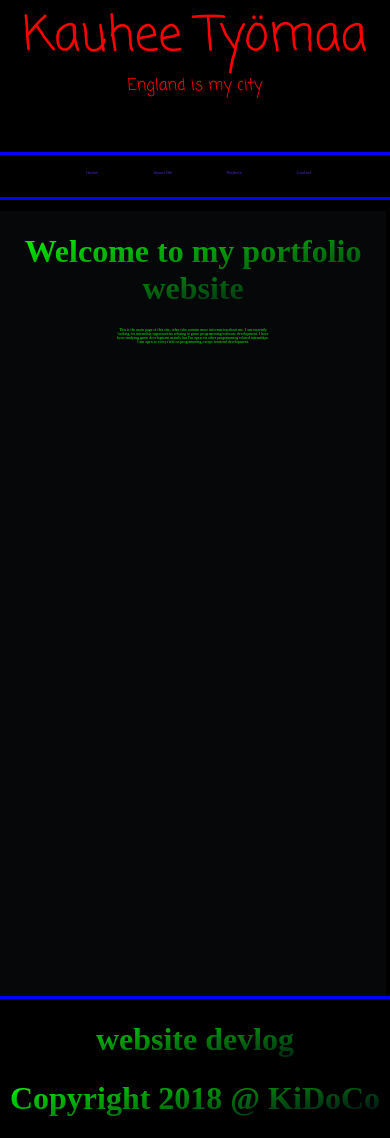
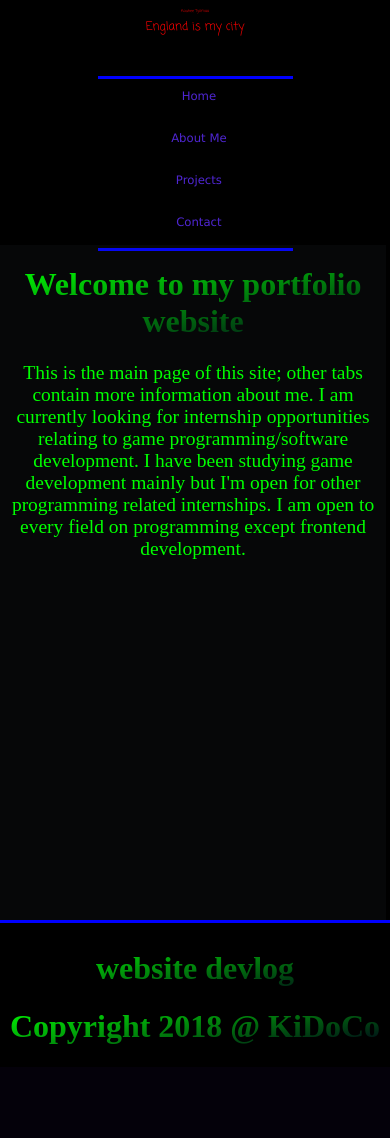
Before and after one commit to KiDoCo/Portfolio, a PHP site: page / in a window 390 px wide. After the commit the page ends 1044 px from the top, so only its background shows below. Run offline with PHP 8.4, Linux system fonts and the light colour scheme.

Commit message:
ADD a WIP mobile friendly view of website

```diff
--- a/HTML/Devlog.html
+++ b/HTML/Devlog.html
@@ -1,5 +1,6 @@
 <!DOCTYPE html>
 <html>
+
 <head>
     <title> Devlog </title>
     <meta charset="UTF-8">
@@ -8,7 +9,7 @@
 </head>
 
 <body>
-<h1> 30.10.2018  </h1>
+    <h1> 30.10.2018 </h1>
     <span> start of dev log and webgl with three.js shenanigans </span>
     <h1> 12.11.2018</h1>
     <span> added xml roadmap and html meta data for SEO</span>
--- a/HTML/MainPage.html
+++ b/HTML/MainPage.html
@@ -1,16 +1,19 @@
+<html>
+<link rel="stylesheet" href="../Resources/CSS/Container.css">
+</link>
 
+<body id="textWindow">
 
-<html>
-<body class="textWindow">
-<h1 style="text-align: center">Welcome to my portfolio website</h1>
-	<div style="text-align: center;font-size: 1vw;margin: 1vh 30vw 0 30vw;">
-		<span>
+	<h1 style="text-align: center">Welcome to my portfolio website</h1>
+
+	<p style="text-align: center">
 		This is the main page of this site; other tabs contain more information about me.
 		I am currently looking for internship opportunities relating to game programming/software development.
 		I have been studying game development mainly but I'm open for other programming related internships.
 		I am open to every field on programming except frontend development.
-	</span>
+	</p>
 
-	</div>
+
 </body>
+
 </html>
--- a/Resources/CSS/Container.css
+++ b/Resources/CSS/Container.css
@@ -29,12 +29,17 @@
 .pagecontentgrid{
 	position: relative;
 	display: grid; /* one percent */
-	top : -1vw;
+	top : -1vh;
 	padding: 0;
 	margin: 0;
 	grid-template-columns: 1vw 32vw 34vw 16vw 16vw 1vw; /*5*/
 	grid-template-rows: 5vh 2vh 13vh 20vh 20vh 20vh 10vh 10vh; /* 9*/
 	z-index: 2;
+}
+
+.col-textWindow{
+	font-size: 2vw;
+	margin: 1vh 30vw 0 30vw;
 }
 
 #textWindow{
@@ -48,6 +53,59 @@
 	-webkit-text-fill-color: #00FF00;
 	background-color: #4e5b6115;
 }
+
+@media only screen and (max-width: 768px)
+{
+
+
+	#dropdown{
+		align-content: center;
+		width: 50vw;
+		height: 100%;
+		margin-left: 25vw;
+		grid-column-start: 1;
+		grid-column-end: 5;
+		grid-row-end: 4;
+	}
+
+	#textWindow{
+		width: 100%;
+		grid-row-start: 4;
+		margin: 0;
+
+
+	}
+
+	header{
+		height: 10vh;
+		font-size: 3vw;
+	}
+
+	#dropdown > ul > li{
+		font-size: 3vw;
+		padding: 0vh 0 1vh 0;
+	}
+	#dropdown > ul > li > ul{
+		margin-left: 22vw;
+
+		font-size: 2vw;
+		width: 5vw;
+	}
+	#dropdown > ul > li:hover > ul {
+		width: 30vw;
+		top:-2vh;
+	}
+
+	#dropdown > ul ul > li > a > span{
+		font-size: 3vw;
+	}
+
+	p{
+		font-size: 5vw;
+	}
+}
+
+
 
 
 
--- a/Resources/CSS/Devlog.css
+++ b/Resources/CSS/Devlog.css
@@ -1,12 +1,12 @@
 
 h1 {
 	color: Green;
-	font-size: 64px;
+	font-size: 2vw;
 }
 
 span {
 	color: Red;
-	font-size: 32px;
+	font-size: 1vw;
 }
 
 body
--- a/Resources/CSS/Dropdown.css
+++ b/Resources/CSS/Dropdown.css
@@ -15,7 +15,7 @@
 	grid-column-start: 1;
 	grid-column-end: 5;
 	grid-row-start: 1;
-	grid-row-end: 2;
+	grid-row-end: 3;
 	width: 100vw;
 	/* Text settings*/
 	font-size : 1vw;
@@ -47,8 +47,6 @@
 
 }
 
-
-
 #dropdown > ul > li > a {
 
 
@@ -72,6 +70,7 @@
 {
 	-webkit-text-fill-color: #00FF00;
 
+
 }
 
 #dropdown > ul > li > a:hover {color: #00FF00; }
@@ -84,7 +83,7 @@
 
     visibility: hidden;
 
-    padding: 1vh 0 1vh 0;
+    padding: 0vh 0 0vh 0;
 
     background-color: #000000;
 
@@ -100,7 +99,7 @@
 
 	transition: all .6s .2s;
 
-	border-radius: 10px;
+	border-radius: 1vw;
 
 
 
@@ -131,19 +130,6 @@
 
 }
 
-#dropdown ul ul > li{
 
-    font-family: Verdana, 'Lucida Grande';
-
-	font-size : 1vw;
-	top: -2vh;
-    padding: 1vh 1vw 1vh 1vw;
-
-    display: block;
-
-	position: relative;
-    transition: background-color .1s;
-
-}
 
 #dropdown > ul ul > li > a { text-decoration : none;}
--- a/Resources/CSS/ImageTextOverlay.css
+++ b/Resources/CSS/ImageTextOverlay.css
@@ -1,13 +1,14 @@
 
    h1 {
 	   background: -webkit-linear-gradient(280deg,#00FF00,#000018);
-	   -webkit-background-clip:text;
+      -webkit-background-clip:text;
+      background-clip: text;
 	   -webkit-text-fill-color: transparent;
    }
 
    p
    {
-	   font-size: 18px;
+	   font-size: 2vw;
    }
 
    a{
--- a/index.html
+++ b/index.html
@@ -6,34 +6,34 @@
 	<meta charset="UTF-8">
 	<meta name="Description" content="Joonas Tuominen portfolio">
 	<meta name="Author" content="Joonas Tuominen">
-<meta name="Keywords" content="html,CSS,Javascript, Three.js, jQuery,KiDoCo,Portfolio,Kajaani,Coder,Programmer,Joonas,Tuominen,Portfolio">
+	<meta name="Keywords"
+		content="html,CSS,Javascript, Three.js, jQuery,KiDoCo,Portfolio,Kajaani,Coder,Programmer,Joonas,Tuominen,Portfolio">
 	<meta name="robots" content="noindex">
 	<meta name="google-site-verification" content="g40bivj-CQ5e4OEg-TY2N9mec2MZq_Ul1hAY7osif04" />
 	<meta name="viewport" content="width=device-width,heigth=device-height, initial-scale=1">
 	<title>Portfolio</title>
 	<link rel="icon" href="./Resources/Images/testbutton.jpg">
-<link href="./Resources/CSS/Remove.css" rel='stylesheet'></link>
+
 	<link href='https://fonts.googleapis.com/css?family=Coming Soon' rel='stylesheet'>
 	<link href="./Resources/CSS/Dropdown.css" rel="stylesheet">
-<link href="./Resources/CSS/ImageTextOverlay.css" type="text/css"rel="stylesheet">
+	<link href="./Resources/CSS/ImageTextOverlay.css" type="text/css" rel="stylesheet">
 	<link href="./Resources/CSS/Container.css" rel="stylesheet">
 	<link href="./Resources/CSS/GLWindow.css" rel="stylesheet">
 
 </head>
 
-<header>
-	<div id = 'bleh'>
-		<div class="container">
-			<div class ="TextBackground" ><span style = "font-size: 48px"> Kauhee Työmaa</span> </div>
-			<div class = "TextBackground" > England is my city </div>
+<header style="text-align: center">
+
+	<div class="TextBackground"><span style="font-size: 1vw"> Kauhee Työmaa</span> </div>
+	<div class="TextBackground"> England is my city </div>
 	<p>Missä on tilipäivä</p>
-		</div>
-	</div>
+
 </header>
 
-<body itemscope itemtype = "http://schema.org/Person" >
+<body itemscope itemtype="http://schema.org/Person">
 	<?php
 Content-Type: "text/plain";
+echo "damn";
 ?>
 	<div class="pagecontentgrid">
 		<canvas id="glcontainer"></canvas>
@@ -42,7 +42,8 @@ Content-Type: "text/plain";
 
 			<ul>
 
-			<li class='active'><a href="#" onclick=" ChangeHTMLOf('#textWindow','HTML/MainPage.html')"><span>Home</span></a></li>
+				<li class='active'><a href="#"
+						onclick=" ChangeHTMLOf('#textWindow','HTML/MainPage.html')"><span>Home</span></a></li>
 
 				<li class='active'><a href='#'><span>About Me</span></a>
 
@@ -52,7 +53,9 @@ Content-Type: "text/plain";
 
 						<li class='has-sub'><a href="#"><span> This oesngirobdi</span></a></li>
 
-					<li class='has-sub'><a href="#" onclick=" ChangeHTMLOf('#textWindow','HTML/Project.html')"><span>PlayGround</span></a></li>
+						<li class='has-sub'><a href="#"
+								onclick=" ChangeHTMLOf('#textWindow','HTML/Project.html')"><span>PlayGround</span></a>
+						</li>
 
 						<li class='has-sub'><a href='#'><span>Experience</span></a></li>
 
@@ -62,13 +65,13 @@ Content-Type: "text/plain";
 
 					</ul>
 
-			<li class= 'active'><a href='#'><span>Projects</span></a>
+				<li class='active'><a href='#'><span>Projects</span></a>
 
 					<ul>
 
-				<li class='first-child'><a href ='#'><span>Game Jam</span></a></li>
-				<li class='has-sub'><a href ='#'><span>School</span></a></li>
-				<li class='has-sub'><a href ='#'><span>Work environment</span></a></li>
+						<li class='first-child'><a href='#'><span>Game Jam</span></a></li>
+						<li class='has-sub'><a href='#'><span>School</span></a></li>
+						<li class='has-sub'><a href='#'><span>Work environment</span></a></li>
 
 						<ul>
 
@@ -89,7 +92,7 @@ Content-Type: "text/plain";
 </body>
 
 <footer>
-		<div style = "Position: relative;">
+	<div style="Position: relative;">
 		<h1><a href="HTML/Devlog.html"> website devlog </a></h1>
 		<h1>Copyright 2018 @ KiDoCo </h1>
 	</div>
@@ -98,4 +101,5 @@ Content-Type: "text/plain";
 <script src="https://ajax.googleapis.com/ajax/libs/jquery/3.3.1/jquery.min.js"></script>
 <script async type="text/Javascript" async="http://www.google-analytics.com/ga.js"></script>
 <script src="./Resources/JS/PageGL.js"></script>
+
 </html>
```
Also changed, not shown: HTML/Project.html (+12 -9 lines), Resources/JS/Loading circle.js (+18 -32 lines), Resources/JS/PageGL.js (+17 -30 lines). Lines whose indentation alone changed are shown as unchanged.
